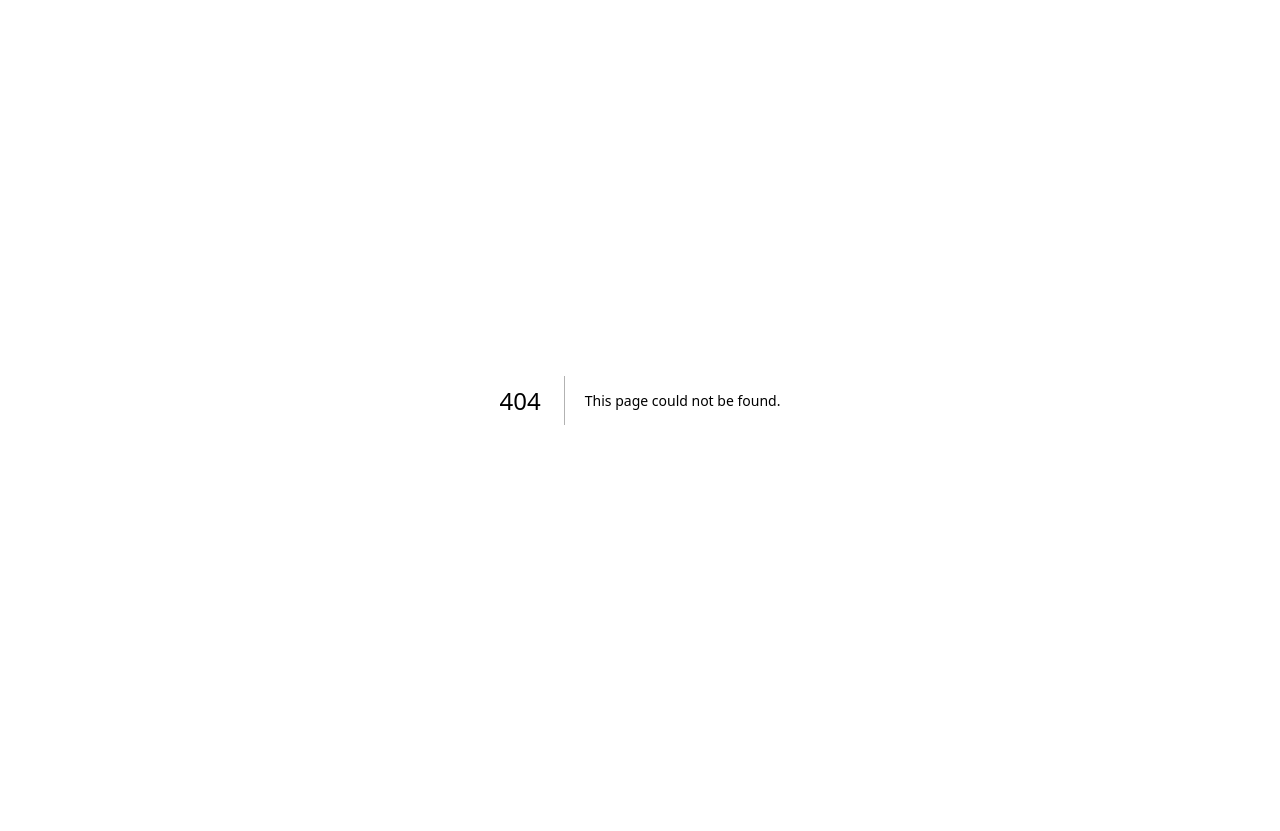
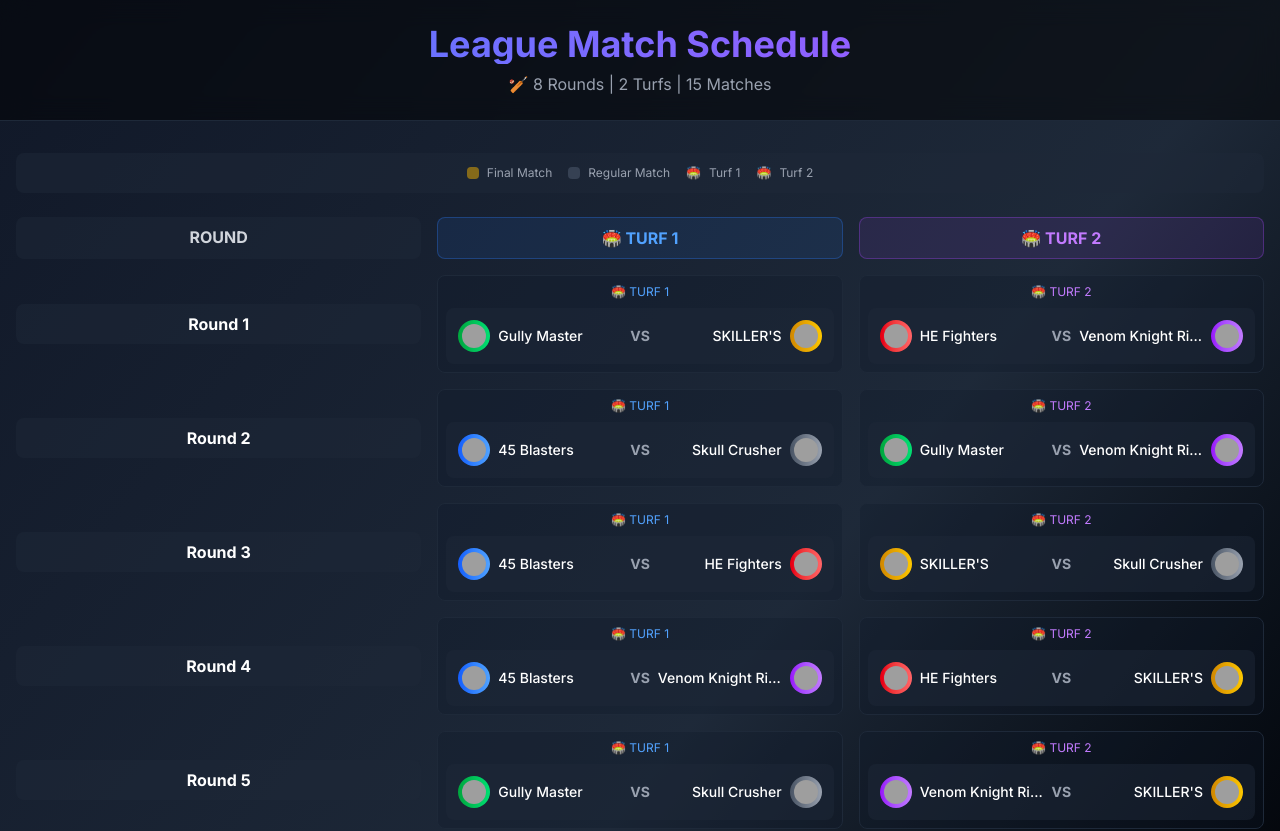
Before and after one commit to pratham-oo/cricket-auction-dashboard, a Next.js app: page /schedule in a window 1280 px wide. Before the commit this address had no page. Shown: the top 831 px of the page. Before the commit the page ends 800 px from the top, so only its background shows below. Built offline with nearby package versions, Linux system fonts and the light colour scheme; grey boxes are pictures that could not be loaded.

Commit message:
Add match schedule page with team logos

```diff
--- /dev/null
+++ b/src/app/schedule/page.tsx
@@ -0,0 +1,202 @@
+'use client';
+
+import { useState } from 'react';
+import { Card, CardContent, CardHeader, CardTitle } from '@/components/ui/Card';
+
+// Team logos mapping (update with your actual logo URLs)
+const teamLogos: { [key: string]: string } = {
+  '45 Blasters': '/logos/45-blasters.png',
+  'HE Fighters': '/logos/he-fighters.png',
+  'Gully Master': '/logos/gully-master.png',
+  'Venom Knight Riders': '/logos/venom-knight-riders.png',
+  "SKILLER'S": '/logos/skillers.png',
+  'Skull Crusher': '/logos/skull-crusher.png',
+};
+
+// Fallback colors if logo not available
+const teamColors: { [key: string]: string } = {
+  '45 Blasters': 'from-blue-600 to-blue-400',
+  'HE Fighters': 'from-red-600 to-red-400',
+  'Gully Master': 'from-green-600 to-green-400',
+  'Venom Knight Riders': 'from-purple-600 to-purple-400',
+  "SKILLER'S": 'from-yellow-600 to-yellow-400',
+  'Skull Crusher': 'from-gray-600 to-gray-400',
+};
+
+const matches = [
+  { round: 1, turf1: { team1: 'Gully Master', team2: "SKILLER'S" }, turf2: { team1: 'HE Fighters', team2: 'Venom Knight Riders' } },
+  { round: 2, turf1: { team1: '45 Blasters', team2: 'Skull Crusher' }, turf2: { team1: 'Gully Master', team2: 'Venom Knight Riders' } },
+  { round: 3, turf1: { team1: '45 Blasters', team2: 'HE Fighters' }, turf2: { team1: "SKILLER'S", team2: 'Skull Crusher' } },
+  { round: 4, turf1: { team1: '45 Blasters', team2: 'Venom Knight Riders' }, turf2: { team1: 'HE Fighters', team2: "SKILLER'S" } },
+  { round: 5, turf1: { team1: 'Gully Master', team2: 'Skull Crusher' }, turf2: { team1: 'Venom Knight Riders', team2: "SKILLER'S" } },
+  { round: 6, turf1: { team1: 'HE Fighters', team2: 'Skull Crusher' }, turf2: { team1: '45 Blasters', team2: "SKILLER'S" } },
+  { round: 7, turf1: { team1: 'Venom Knight Riders', team2: 'Skull Crusher' }, turf2: { team1: 'HE Fighters', team2: 'Gully Master' } },
+  { round: 8, turf1: { team1: '45 Blasters', team2: 'Gully Master' }, turf2: null },
+];
+
+// Helper component for match display
+function MatchCard({ team1, team2, isFinal = false }: { team1: string; team2: string; isFinal?: boolean }) {
+  const logo1 = teamLogos[team1];
+  const logo2 = teamLogos[team2];
+  const color1 = teamColors[team1] || 'from-gray-600 to-gray-400';
+  const color2 = teamColors[team2] || 'from-gray-600 to-gray-400';
+
+  return (
+    <div className={`flex items-center justify-between gap-2 p-3 rounded-lg ${isFinal ? 'bg-gradient-to-r from-yellow-500/20 to-orange-500/20 border-2 border-yellow-500/50' : 'bg-gray-800/50'}`}>
+      <div className="flex items-center gap-2 flex-1 min-w-0">
+        <div className={`w-8 h-8 rounded-full bg-gradient-to-r ${color1} flex items-center justify-center text-white font-bold text-sm flex-shrink-0`}>
+          {logo1 ? (
+            <img src={logo1} alt={team1} className="w-6 h-6 rounded-full object-cover" />
+          ) : (
+            team1.charAt(0)
+          )}
+        </div>
+        <span className="text-white font-medium text-sm truncate">{team1}</span>
+      </div>
+
+      <div className="text-gray-400 font-bold text-sm flex-shrink-0">VS</div>
+
+      <div className="flex items-center gap-2 flex-1 min-w-0 justify-end">
+        <span className="text-white font-medium text-sm truncate">{team2}</span>
+        <div className={`w-8 h-8 rounded-full bg-gradient-to-r ${color2} flex items-center justify-center text-white font-bold text-sm flex-shrink-0`}>
+          {logo2 ? (
+            <img src={logo2} alt={team2} className="w-6 h-6 rounded-full object-cover" />
+          ) : (
+            team2.charAt(0)
+          )}
+        </div>
+      </div>
+    </div>
+  );
+}
+
+export default function SchedulePage() {
+  const [showDetails, setShowDetails] = useState(false);
+
+  return (
+    <div className="min-h-screen bg-gradient-to-br from-gray-900 via-gray-800 to-black">
+      {/* Header */}
+      <header className="bg-black/50 backdrop-blur-md border-b border-gray-800 sticky top-0 z-50">
+        <div className="container mx-auto px-4 py-6">
+          <h1 className="text-3xl md:text-4xl font-bold text-center bg-gradient-to-r from-blue-500 to-purple-500 bg-clip-text text-transparent">
+            League Match Schedule
+          </h1>
+          <p className="text-center text-gray-400 mt-2">
+            🏏 8 Rounds | 2 Turfs | 15 Matches
+          </p>
+        </div>
+      </header>
+
+      <div className="container mx-auto px-4 py-8">
+        {/* Legend */}
+        <div className="mb-6 p-3 bg-gray-800/50 rounded-lg flex flex-wrap justify-center gap-4 text-xs text-gray-400">
+          <div className="flex items-center gap-2">
+            <div className="w-3 h-3 bg-yellow-500/50 rounded"></div>
+            <span>Final Match</span>
+          </div>
+          <div className="flex items-center gap-2">
+            <div className="w-3 h-3 bg-gray-700 rounded"></div>
+            <span>Regular Match</span>
+          </div>
+          <div className="flex items-center gap-2">
+            <span>🏟️</span>
+            <span>Turf 1</span>
+          </div>
+          <div className="flex items-center gap-2">
+            <span>🏟️</span>
+            <span>Turf 2</span>
+          </div>
+        </div>
+
+        {/* Schedule Grid */}
+        <div className="overflow-x-auto">
+          <div className="min-w-[800px]">
+            {/* Table Header */}
+            <div className="grid grid-cols-3 gap-4 mb-4">
+              <div className="text-center font-bold text-gray-300 py-2 px-4 bg-gray-800/50 rounded-lg">
+                ROUND
+              </div>
+              <div className="text-center font-bold text-blue-400 py-2 px-4 bg-blue-500/10 rounded-lg border border-blue-500/30">
+                🏟️ TURF 1
+              </div>
+              <div className="text-center font-bold text-purple-400 py-2 px-4 bg-purple-500/10 rounded-lg border border-purple-500/30">
+                🏟️ TURF 2
+              </div>
+            </div>
+
+            {/* Rows */}
+            {matches.map((match, index) => {
+              const isFinal = match.round === 8;
+              return (
+                <div key={match.round} className="grid grid-cols-3 gap-4 mb-4">
+                  {/* Round Number */}
+                  <div className="flex items-center justify-center">
+                    <div className={`text-center font-bold text-white py-2 px-4 rounded-lg w-full ${
+                      isFinal ? 'bg-gradient-to-r from-yellow-600/30 to-orange-600/30 border border-yellow-500' : 'bg-gray-800/50'
+                    }`}>
+                      Round {match.round}
+                      {isFinal && <span className="ml-2 text-yellow-400 text-xs">⭐ FINAL</span>}
+                    </div>
+                  </div>
+
+                  {/* Turf 1 */}
+                  <div className="bg-gray-900/30 rounded-lg p-2 border border-gray-800">
+                    <div className="text-xs text-blue-400 mb-2 text-center">🏟️ TURF 1</div>
+                    <MatchCard
+                      team1={match.turf1.team1}
+                      team2={match.turf1.team2}
+                      isFinal={isFinal}
+                    />
+                  </div>
+
+                  {/* Turf 2 */}
+                  <div className="bg-gray-900/30 rounded-lg p-2 border border-gray-800">
+                    <div className="text-xs text-purple-400 mb-2 text-center">🏟️ TURF 2</div>
+                    {match.turf2 ? (
+                      <MatchCard
+                        team1={match.turf2.team1}
+                        team2={match.turf2.team2}
+                        isFinal={false}
+                      />
+                    ) : (
+                      <div className="flex items-center justify-center h-[68px] text-gray-500 text-sm">
+                        No Match
+                      </div>
+                    )}
+                  </div>
+                </div>
+              );
+            })}
+          </div>
+        </div>
+
+        {/* Teams Participating */}
+        <Card className="mt-8">
+          <CardHeader>
+            <CardTitle className="text-xl text-white text-center">🏆 Participating Teams</CardTitle>
+          </CardHeader>
+          <CardContent>
+            <div className="grid grid-cols-2 md:grid-cols-3 lg:grid-cols-6 gap-3">
+              {Object.keys(teamLogos).map((team) => (
+                <div key={team} className="flex flex-col items-center p-3 bg-gray-800/50 rounded-lg">
+                  <div className={`w-12 h-12 rounded-full bg-gradient-to-r ${teamColors[team]} flex items-center justify-center text-white font-bold text-lg`}>
+                    {team.charAt(0)}
+                  </div>
+                  <p className="text-white text-xs text-center mt-2">{team}</p>
+                </div>
+              ))}
+            </div>
+          </CardContent>
+        </Card>
+
+        {/* Footer */}
+        <footer className="border-t border-gray-800 py-6 mt-8">
+          <div className="container mx-auto px-4 text-center text-gray-500 text-sm">
+            <p>🏏 League Matches | 2 Turfs | 8 Rounds</p>
+            <p className="mt-1">Developed by Pratham Shinde</p>
+          </div>
+        </footer>
+      </div>
+    </div>
+  );
+}
```
